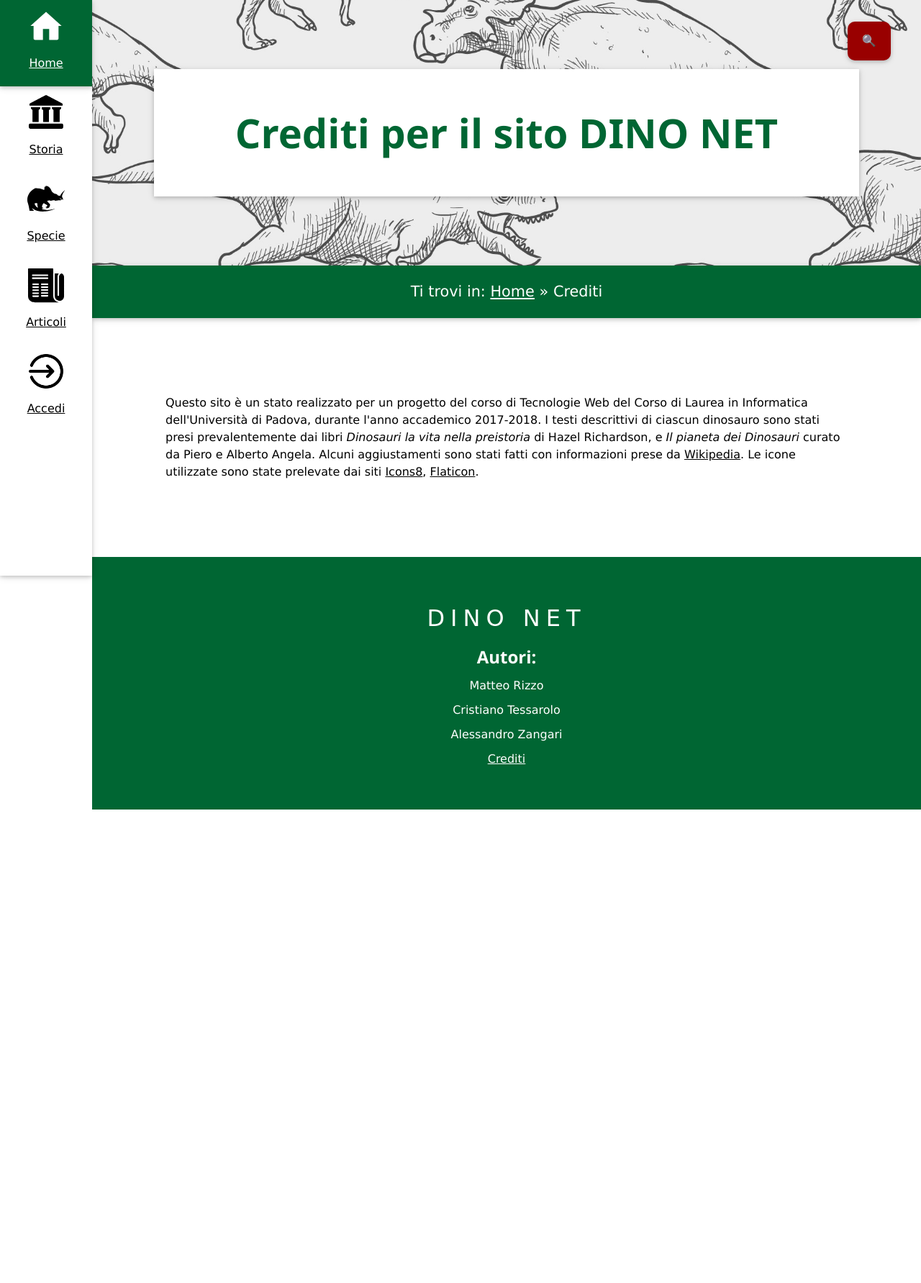
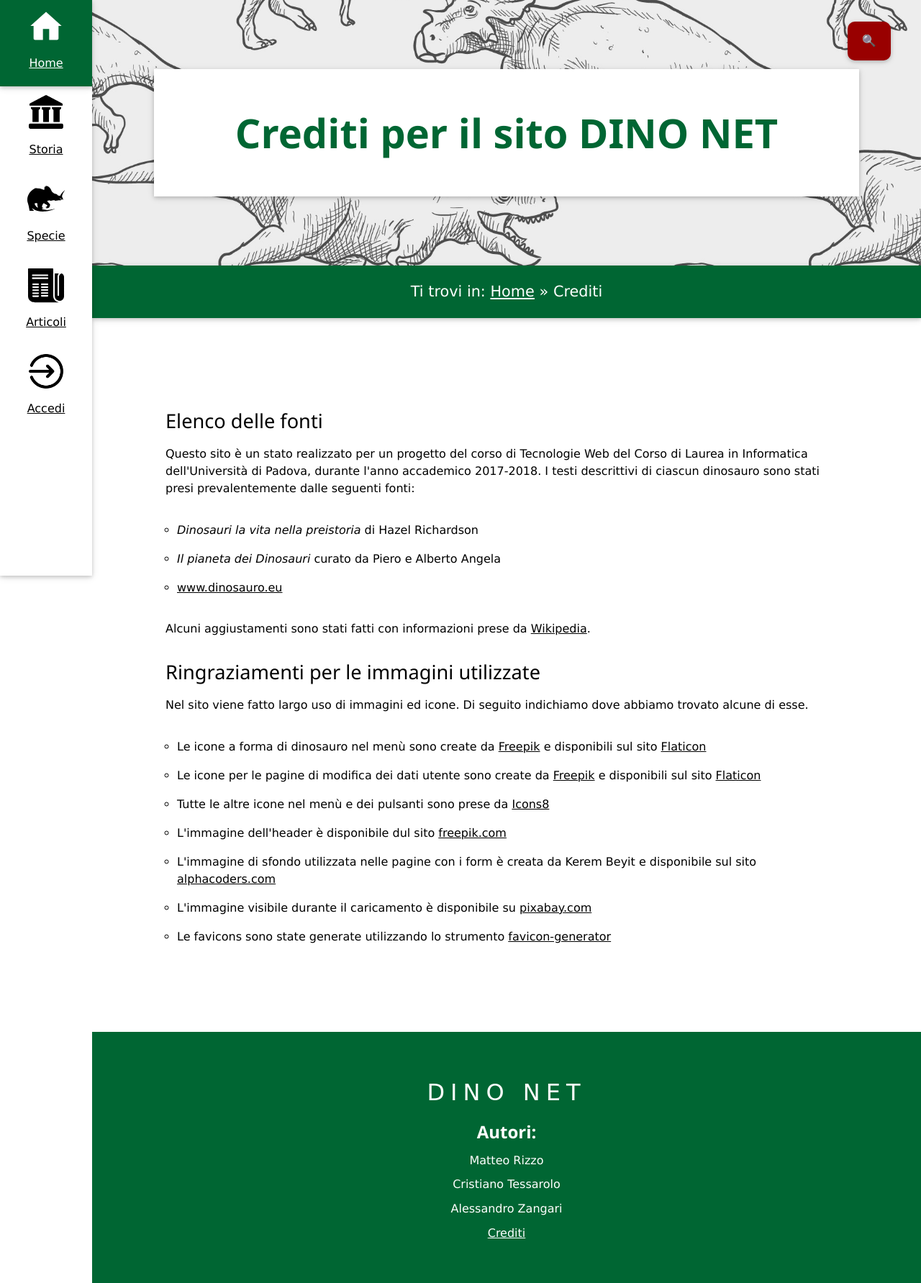
Before and after one commit to ALIENK9/DinoNet, a PHP site: page /credits.php in a window 1280 px wide. Shown: the whole page at 72% size. Before the commit the page ends 1125 px from the top, so only its background shows below. Run offline with PHP 8.4, Linux system fonts and the light colour scheme; some libraries are stand-ins or nearby versions; some web fonts are replaced.

Commit message:
Relazione aggiornata, fix searchbar, aggiunti crediti, footer ora mostra i crediti da ogni sezione, aria-hidden dove serve

```diff
--- a/Sito/admin1234/topbaradmin.php
+++ b/Sito/admin1234/topbaradmin.php
@@ -19,7 +19,8 @@ if(!isset($_SESSION['paneluser']) || $_SESSION['paneluser']==""){
         </div>
     </form>
 
-    <a id="mobile-menu-icon" href="#nojs-avviso" class="hide-large bar-item btn round card right" onclick="">&#9776;</a>
+    <a id="mobile-menu-icon" aria-hidden="true" href="#nojs-avviso" class="hide-large bar-item btn round card right" onclick="">&#9776;</a>
+    <a id="toggle-searchbar" aria-hidden="true" title="Mostra o nascondi la barra di ricerca" href="javascript:void(0)" class="btn card right" onclick="toggle_searchbar()">&#x1F50D;</a>
 </div>
 
 
--- a/Sito/credits.php
+++ b/Sito/credits.php
@@ -78,18 +78,37 @@
 
 <!-- About -->
 
-<div id="about" class="content padding-6">
-        <p>
-            Questo sito è un stato realizzato per un progetto del corso di Tecnologie
-            <span xml:lang="en" lang="en">Web</span> del Corso di Laurea in Informatica dell'Università di Padova,
-            durante l'anno accademico 2017-2018.
-            I testi descrittivi di ciascun dinosauro sono stati presi prevalentemente dai libri
-            <em>Dinosauri la vita nella preistoria</em> di <span xml:lang="en" lang="en">Hazel Richardson</span>,
-            e <em>Il pianeta dei Dinosauri</em> curato da Piero e Alberto Angela. Alcuni aggiustamenti sono stati
-            fatti con informazioni prese da <a href="http://it.wikipedia.org/wiki/" target="_blank">Wikipedia</a>.
-            Le icone utilizzate sono state prelevate dai siti <a href="https://icons8.it/" target="_blank">Icons8</a>,
-            <a href="https://www.flaticon.com/" target="_blank">Flaticon</a>.
-        </p>
+<div id="credits" class="content padding-6">
+    <h2>Elenco delle fonti</h2>
+    <p>
+        Questo sito è un stato realizzato per un progetto del corso di Tecnologie
+        <span xml:lang="en" lang="en">Web</span> del Corso di Laurea in Informatica dell'Università di Padova,
+        durante l'anno accademico 2017-2018.
+        I testi descrittivi di ciascun dinosauro sono stati presi prevalentemente dalle seguenti fonti:
+    </p>
+    <ul>
+        <li><cite>Dinosauri la vita nella preistoria</cite> di <span xml:lang="en" lang="en">Hazel Richardson</span></li>
+        <li><cite>Il pianeta dei Dinosauri</cite> curato da Piero e Alberto Angela</li>
+        <li><a href="http://www.dinosauro.eu/" target="_blank"> www.dinosauro.eu </a></li>
+    </ul>
+    <p>
+        Alcuni aggiustamenti sono stati fatti con informazioni prese da <a href="http://it.wikipedia.org/wiki/" target="_blank">Wikipedia</a>.
+    </p>
+
+
+    <h2>Ringraziamenti per le immagini utilizzate</h2>
+    <p>
+        Nel sito viene fatto largo uso di immagini ed icone. Di seguito indichiamo dove abbiamo trovato alcune di esse.
+    </p>
+    <ul>
+        <li>Le icone a forma di dinosauro nel menù sono create da <a href="https://www.flaticon.com/authors/freepik" target="_blank">Freepik</a> e disponibili sul sito <a href="https://www.flaticon.com/" target="_blank">Flaticon</a></li>
+        <li>Le icone per le pagine di modifica dei dati utente sono create da <a href="https://www.flaticon.com/authors/freepik" target="_blank">Freepik</a> e disponibili sul sito <a href="https://www.flaticon.com/" target="_blank">Flaticon</a></li>
+        <li>Tutte le altre icone nel menù e dei pulsanti sono prese da <a href="https://icons8.it/" target="_blank">Icons8</a></li>
+        <li>L'immagine dell'header è disponibile dul sito <a href="https://www.freepik.com/" target="_blank">freepik.com</a></li>
+        <li>L'immagine di sfondo utilizzata nelle pagine con i form è creata da Kerem Beyit e disponibile sul sito <a href="https://wall.alphacoders.com/big.php?i=150198" target="_blank">alphacoders.com</a></li>
+        <li>L'immagine visibile durante il caricamento è disponibile su <a href="https://pixabay.com/it/dinosauro-dino-la-silhouette-2833643/" target="_blank">pixabay.com</a></li>
+        <li>Le favicons sono state generate utilizzando lo strumento <a href="https://www.favicon-generator.org/" target="_blank">favicon-generator</a></li>
+    </ul>
 </div>
 
 <!-- /About -->
--- a/Sito/css/index.css
+++ b/Sito/css/index.css
@@ -81,7 +81,7 @@ h1, h2, h3, h4, h5, h6 {
 	margin: 0.4em;
 }
 
-p {margin: 10px 0;}
+p {margin: 0.6em 0;}
 
 h1 {
 	font-size: 2em;
@@ -1016,7 +1016,7 @@ a.disabled {
 }
 
 
-#mobile-menu-icon, #show-searchbar {
+#mobile-menu-icon, #toggle-searchbar {
   display: block;
   border-radius: 10px;
   text-decoration: none;
@@ -1027,13 +1027,28 @@ a.disabled {
 
 /*
 ======================================================================
-							FOOTER
+						FOOTER E CREDITI
 ======================================================================
 */
 
 footer h2 {
   font-family: 'Chelsea Market', cursive;
-  font-size: 2em !important;
+  font-size: 2em;
+}
+
+#credits ul {
+  list-style: circle;
+  padding: 1em 0;
+  margin-left: 1em;
+}
+
+#credits li {
+  list-style: circle;
+  padding: 0.5em 0;
+}
+
+#credits h2 {
+  margin: 1em 0 0.5em 0;
 }
 
 /*
@@ -1075,7 +1090,7 @@ footer h2 {
   display: none;
 }
 
-#show-searchbar {
+#toggle-searchbar {
   display: none;
 }
 
@@ -1196,11 +1211,10 @@ footer h2 {
 		padding-right:0;
 	}
 
-	#searchbar {width: 85%;}
+	#searchbar {width: 66%;}
 }
 
 @media only screen and (max-width: 812px) and (orientation: landscape) {
-
 	.sidebar {
 		max-width: 100%;
 		width: 100%;
--- a/Sito/footer.php
+++ b/Sito/footer.php
@@ -9,9 +9,12 @@
         <p>Matteo Rizzo</p>
         <p>Cristiano Tessarolo</p>
         <p>Alessandro Zangari</p>
-
 		<p>
-            <a href="credits.php" title="Crediti">Crediti</a>
+            <?php if (strpos(parse_url($_SERVER['REQUEST_URI'], PHP_URL_PATH), 'admin1234') !== false)
+                echo '<a href="../credits.php" title="Crediti">Crediti</a>'; //lato admin
+            else
+                echo '<a href="credits.php" title="Crediti">Crediti</a>';   //lato pubblico
+            ?>
         </p>
 	</div>
 </footer>
--- a/Sito/js/buttons.js
+++ b/Sito/js/buttons.js
@@ -2,7 +2,7 @@ function addJS() { //rende visibile il menù laterale, nasconde la barra di rice
     document.getElementById("mobile-menu-icon").setAttribute("href", "javascript:void(0)");
     document.getElementById("mobile-menu-icon").setAttribute("onclick", "open_menu()");
     document.getElementById("searchbar").classList.add("hidden");
-    document.getElementById("show-searchbar").style.display="block";
+    document.getElementById("toggle-searchbar").style.display="block";
 }
 
 
--- a/Sito/topbar.php
+++ b/Sito/topbar.php
@@ -11,8 +11,8 @@
         </div>
     </form>
 
-    <a id="mobile-menu-icon" href="#nojs-avviso" class="hide-large bar-item btn card right" onclick="">&#9776;</a>
-    <a id="show-searchbar" title="Mostra o nascondi la barra di ricerca" href="javascript:void(0)" class="btn card right" onclick="toggle_searchbar()">&#x1F50D;</a>
+    <a id="mobile-menu-icon" aria-hidden="true" href="#nojs-avviso" class="hide-large bar-item btn card right" onclick="">&#9776;</a>
+    <a id="toggle-searchbar" aria-hidden="true" title="Mostra o nascondi la barra di ricerca" href="javascript:void(0)" class="btn card right" onclick="toggle_searchbar()">&#x1F50D;</a>
 </div>
 
 
--- a/Sito/tothetop.php
+++ b/Sito/tothetop.php
@@ -4,10 +4,10 @@
     <span class="hidden"> Torna su</span>
 </a>
 
-<?php if (strpos(parse_url($_SERVER['REQUEST_URI'], PHP_URL_PATH), 'admin') !== false)
-        echo '<script type="text/javascript" src="../js/buttons.js"></script>';
+<?php if (strpos(parse_url($_SERVER['REQUEST_URI'], PHP_URL_PATH), 'admin1234') !== false)
+        echo '<script type="text/javascript" src="../js/buttons.js"></script>'; //lato admin
     else
-        echo '<script type="text/javascript" src="js/buttons.js"></script>';
+        echo '<script type="text/javascript" src="js/buttons.js"></script>';    //lato pubblico
 ?>
 
 
```
Also changed, not shown: 2 other files.
